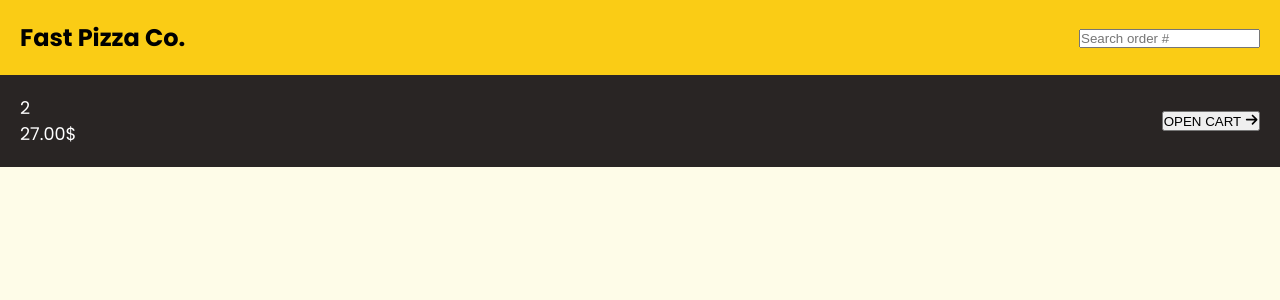
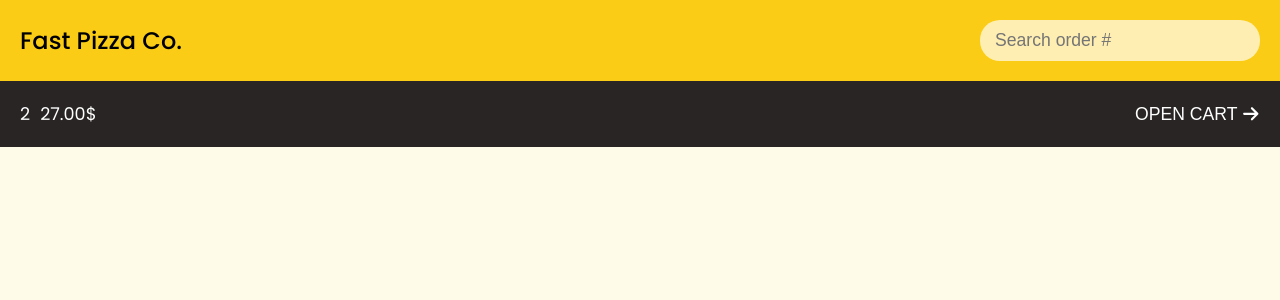
Before and after one commit to Luka-Popovic06/fast-pizza, a React (Vite) app: page / in a window 1280 px wide. Shown: the top 300 px of the page. Built offline with nearby package versions, Linux system fonts and the light colour scheme.

Commit message:
style navbar input and footer elements

```diff
--- a/src/App.css
+++ b/src/App.css
@@ -9,7 +9,21 @@ nav {
   justify-content: space-between;
   align-items: center;
 }
-
+.website__name {
+  font-weight: 500;
+}
+.nav__form input {
+  width: 250px;
+  padding: 10px 15px;
+  border-radius: 20px;
+  font-size: 1.1rem;
+  border: none;
+  background-color: #fff7d6d0;
+}
+.nav__form input:focus {
+  outline-style: solid;
+  outline-color: #a89032;
+}
 footer {
   background-color: #292524;
   color: white;
@@ -19,3 +33,18 @@ footer {
   font-size: 1.1rem;
   padding: 20px;
 }
+footer div {
+  display: flex;
+  align-items: center;
+  gap: 10px;
+}
+footer button {
+  border: none;
+  background-color: transparent;
+  color: white;
+  font-size: 1.1rem;
+  display: flex;
+  align-items: center;
+  gap: 5px;
+  cursor: pointer;
+}
```
